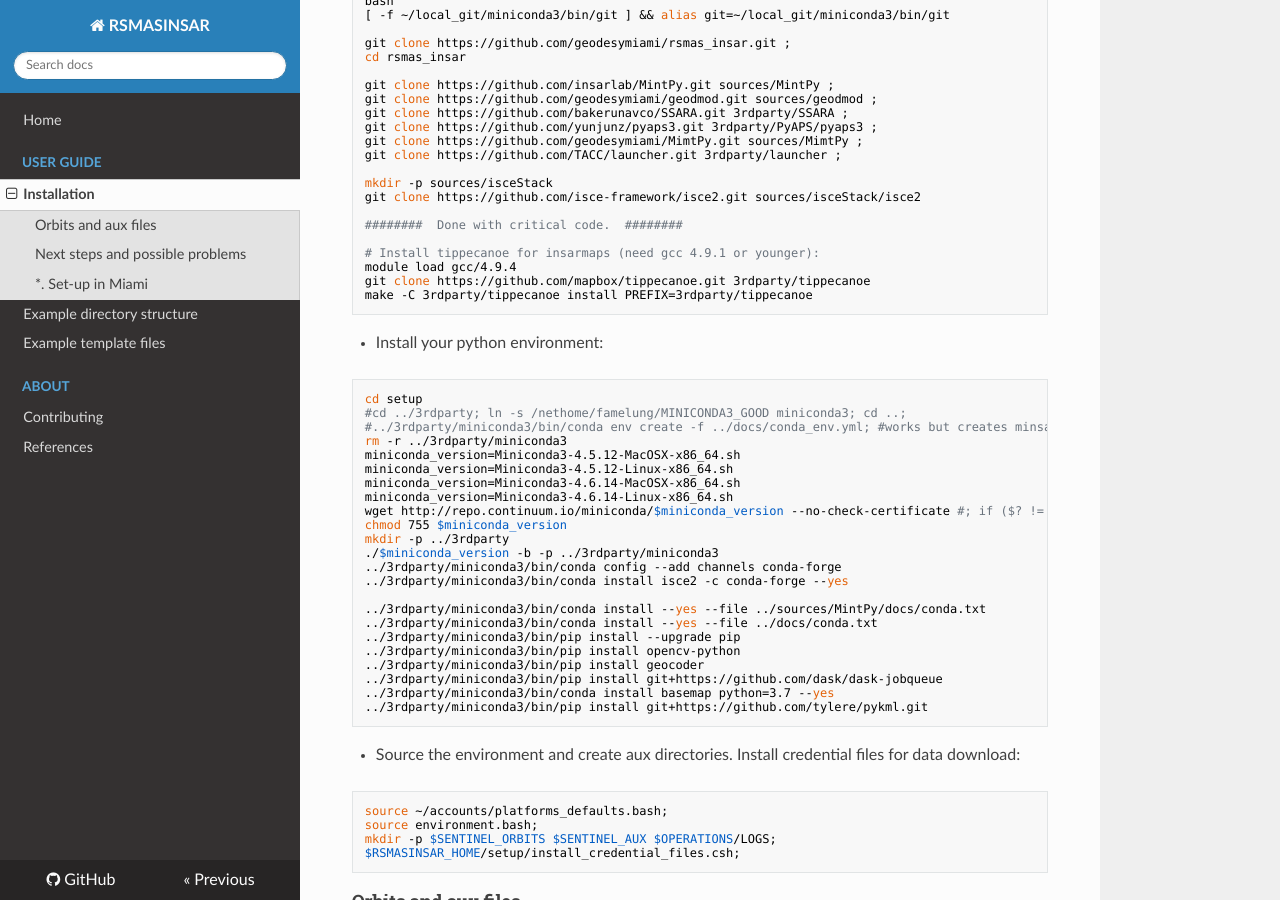
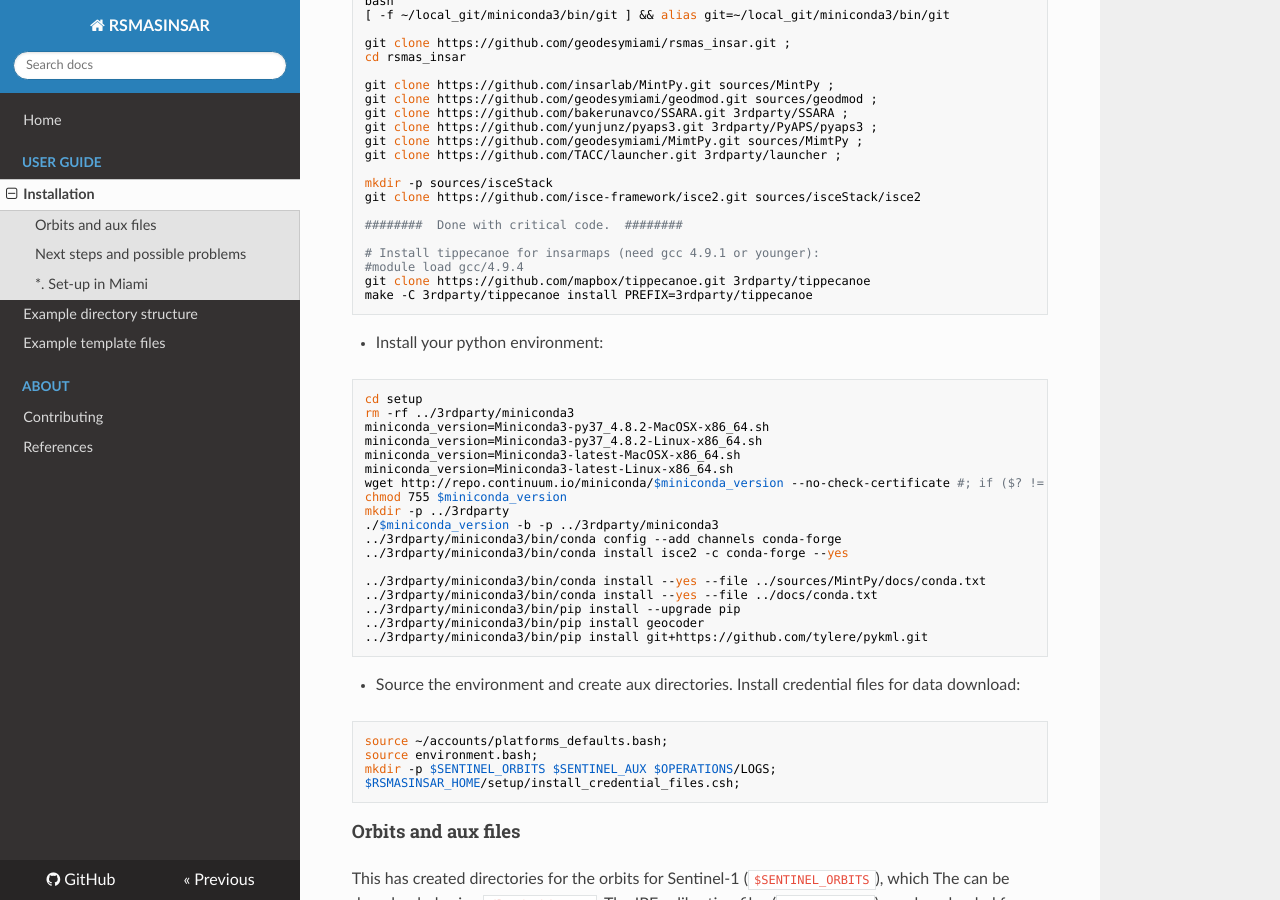
Before and after one commit to geodesymiami/rsmas_insar, an MkDocs documentation site: the page built from docs/installation.md, in a window 1280 px wide and 900 px high, scrolled down 625 px. Built offline with MkDocs 1.6.1, drawn with Linux system fonts in a browser that asks for light colours; nearby versions of some CDN libraries.

Commit message:
installation.md updated

````diff
--- a/docs/installation.md
+++ b/docs/installation.md
@@ -38,20 +38,18 @@ git clone https://github.com/isce-framework/isce2.git sources/isceStack/isce2
 ########  Done with critical code.  ########
 
 # Install tippecanoe for insarmaps (need gcc 4.9.1 or younger):
-module load gcc/4.9.4
+#module load gcc/4.9.4
 git clone https://github.com/mapbox/tippecanoe.git 3rdparty/tippecanoe
 make -C 3rdparty/tippecanoe install PREFIX=3rdparty/tippecanoe
 ```
 * Install your python environment:
 ```
 cd setup
-#cd ../3rdparty; ln -s /nethome/famelung/MINICONDA3_GOOD miniconda3; cd ..;
-#../3rdparty/miniconda3/bin/conda env create -f ../docs/conda_env.yml; #works but creates minsar environment, not base
-rm -r ../3rdparty/miniconda3
-miniconda_version=Miniconda3-4.5.12-MacOSX-x86_64.sh
-miniconda_version=Miniconda3-4.5.12-Linux-x86_64.sh
-miniconda_version=Miniconda3-4.6.14-MacOSX-x86_64.sh
-miniconda_version=Miniconda3-4.6.14-Linux-x86_64.sh
+rm -rf ../3rdparty/miniconda3
+miniconda_version=Miniconda3-py37_4.8.2-MacOSX-x86_64.sh
+miniconda_version=Miniconda3-py37_4.8.2-Linux-x86_64.sh
+miniconda_version=Miniconda3-latest-MacOSX-x86_64.sh
+miniconda_version=Miniconda3-latest-Linux-x86_64.sh
 wget http://repo.continuum.io/miniconda/$miniconda_version --no-check-certificate #; if ($? != 0) exit;
 chmod 755 $miniconda_version
 mkdir -p ../3rdparty
@@ -62,10 +60,7 @@ mkdir -p ../3rdparty
 ../3rdparty/miniconda3/bin/conda install --yes --file ../sources/MintPy/docs/conda.txt
 ../3rdparty/miniconda3/bin/conda install --yes --file ../docs/conda.txt
 ../3rdparty/miniconda3/bin/pip install --upgrade pip
-../3rdparty/miniconda3/bin/pip install opencv-python
 ../3rdparty/miniconda3/bin/pip install geocoder
-../3rdparty/miniconda3/bin/pip install git+https://github.com/dask/dask-jobqueue
-../3rdparty/miniconda3/bin/conda install basemap python=3.7 --yes
 ../3rdparty/miniconda3/bin/pip install git+https://github.com/tylere/pykml.git
 ```
 * Source the environment and create aux directories. Install credential files for data download:
````
